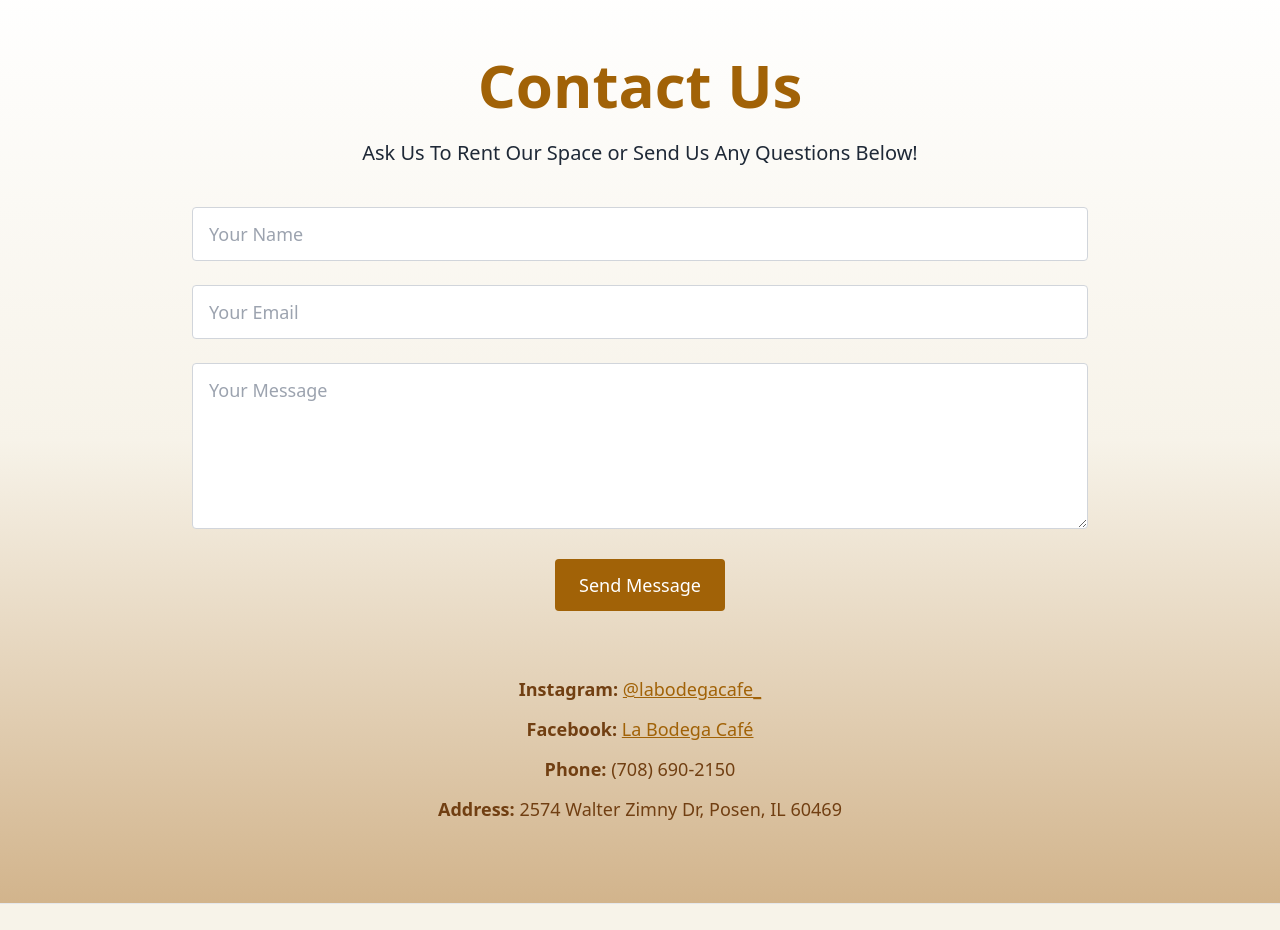
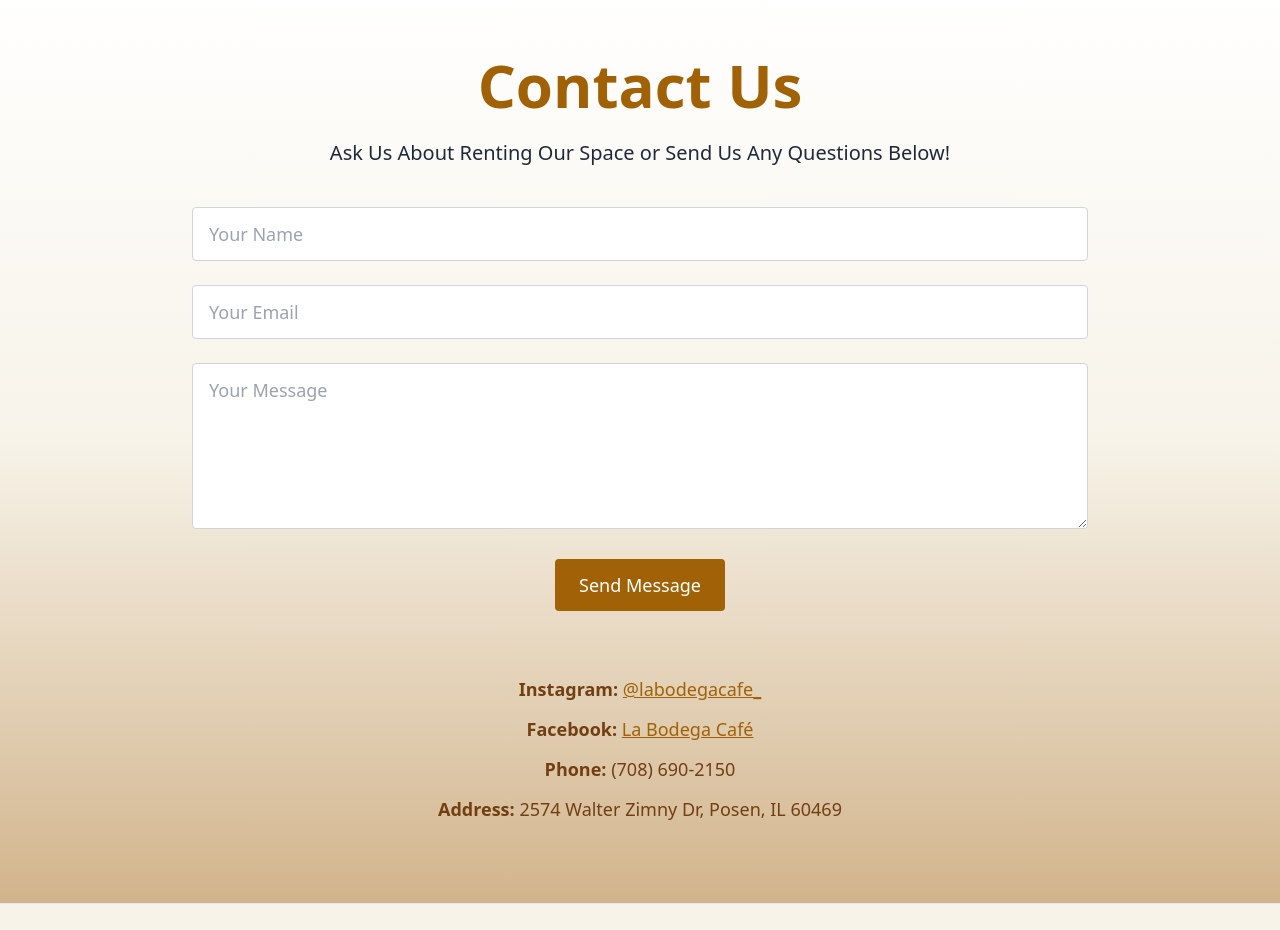
Before and after one commit to SilverDev-27/la-bodega-site, a React (Create React App) app: page / in a window 1280 px wide. Shown: the part 9820-10750 px from the top of the page. Built offline with nearby package versions, Linux system fonts and the light colour scheme.

Commit message:
Fixed contact section

```diff
--- a/src/Contact.jsx
+++ b/src/Contact.jsx
@@ -12,7 +12,7 @@ const Contact = () => {
           Contact Us
         </h2>
         <p className="text-lg sm:text-xl text-gray-800 mb-10">
-          Ask Us To Rent Our Space or Send Us Any Questions Below!
+          Ask Us About Renting Our Space or Send Us Any Questions Below!
         </p>
 
         <form
```
